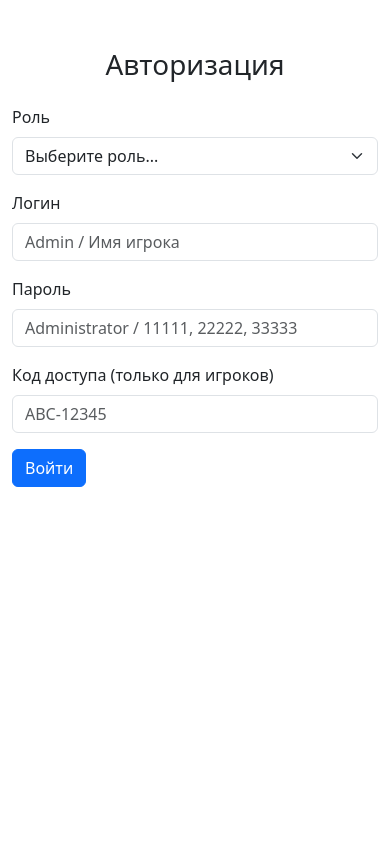
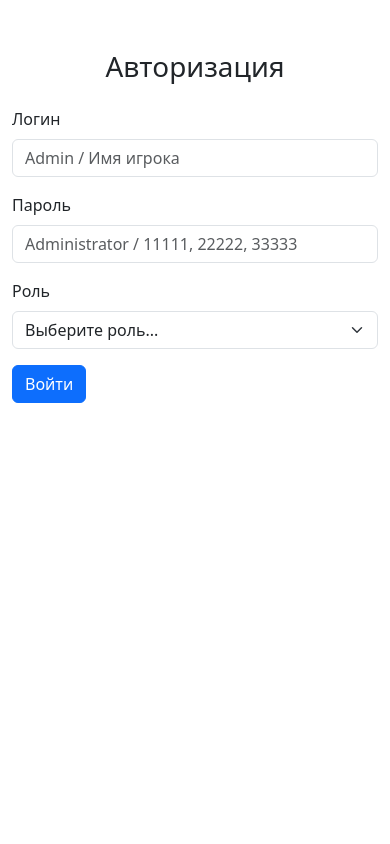
Before and after one commit to AntonS2000/Jeopardy-App, a Flask app: page / in a window 390 px wide. Run offline with Flask 3, Linux system fonts and the light colour scheme.

Commit message:
**Исправление интерфейса авторизации и восстановление функциональности кнопки "Восстановить"**
- Обновлён файл `server.py`: исправлен маршрут `/restore_code` для корректного чтения кода из `playerdata.json`, включена поддержка восстановления сессии
- Обновлён файл `templates/login.html`: перестроена структура формы авторизации — поля расположены по порядку: логин, пароль, роль, код доступа (условно отображается при выборе роли "Игрок"), форма помещена в центрированную карточку
- Добавлена динамическая видимость поля кода доступа через JavaScript, кнопка "Проверить" запускает запрос к `/room_snapshot` и отображает таблицу состояния игроков
- Внедрена проверка кода доступа с обработкой ошибок и генерацией таблицы с именами и статусами игроков (🟢/⚪)
- Устранены неиспользуемые строки кода и улучшена чистота проекта

Форма авторизации теперь соответствует требованиям: верстка центрирована, поля расположены в нужном порядке, поведение полей адаптивное. Кнопка "Восстановить" в панели администратора работает корректно.

```diff
--- a/server.py
+++ b/server.py
@@ -137,18 +137,11 @@ def generate_code_route():
 @app.route("/restore_code", methods=["POST"])
 def restore_code_route():
     global current_game_code
-    code = None
-    try:
-        with open("gamecodes.json", "r", encoding="utf-8") as f:
-            data = json.load(f)
-            code = data[-1] if data else None
-    except Exception as e:
-        print("Ошибка чтения gamecodes.json:", e)
+    pdata = load_playerdata()
+    code = pdata.get("current_game_code")
     if code:
         current_game_code = code
         ensure_code_state(code)
-        pdata = load_playerdata()
-        pdata["current_game_code"] = code
         if code not in pdata["sessions"]:
             pdata["sessions"][code] = {s: None for s in valid_slots}
         save_playerdata(pdata)
@@ -206,7 +199,6 @@ def logout_player():
     return redirect(url_for("login"))
 
 # ===== Socket.IO =====
-from flask import request
 
 @socketio.on("connect")
 def on_connect():
--- a/templates/login.html
+++ b/templates/login.html
@@ -4,8 +4,23 @@
   <meta charset="UTF-8">
   <title>Вход</title>
   <link rel="stylesheet" href="https://cdn.jsdelivr.net/npm/bootstrap@5.3.2/dist/css/bootstrap.min.css">
+  <style>
+    body {
+      display: flex;
+      justify-content: center;
+      align-items: flex-start;
+      min-height: 100vh;
+      padding-top: 50px;
+    }
+    .login-card {
+      max-width: 500px;
+      width: 100%;
+      margin: 0 auto;
+    }
+  </style>
 </head>
-<body class="container mt-5">
+<body>
+  <div class="container login-card">
     <h1 class="text-center">Авторизация</h1>
     {% with messages = get_flashed_messages() %}
       {% if messages %}
@@ -13,14 +28,6 @@
       {% endif %}
     {% endwith %}
     <form method="POST" class="mt-4">
-    <div class="mb-3">
-      <label class="form-label">Роль</label>
-      <select name="role" class="form-select" required>
-        <option value="">Выберите роль...</option>
-        <option value="Администратор" {% if request.form.role == 'Администратор' %}selected{% endif %}>Администратор</option>
-        <option value="Игрок" {% if request.form.role == 'Игрок' %}selected{% endif %}>Игрок</option>
-      </select>
-    </div>
       <div class="mb-3">
         <label class="form-label">Логин</label>
         <input type="text" name="login" class="form-control" value="{{ request.form.login or '' }}" placeholder="Admin / Имя игрока">
@@ -30,11 +37,24 @@
         <input type="password" name="password" class="form-control" value="{{ request.form.password or '' }}" placeholder="Administrator / 11111, 22222, 33333">
       </div>
       <div class="mb-3">
-      <label class="form-label">Код доступа (только для игроков)</label>
-      <input type="text" name="access_code" class="form-control" value="{{ request.form.access_code or '' }}" maxlength="9" placeholder="ABC-12345">
+        <label class="form-label">Роль</label>
+        <select name="role" id="role" class="form-select" required onchange="toggleAccessCode()">
+          <option value="">Выберите роль...</option>
+          <option value="Администратор" {% if request.form.role == 'Администратор' %}selected{% endif %}>Администратор</option>
+          <option value="Игрок" {% if request.form.role == 'Игрок' %}selected{% endif %}>Игрок</option>
+        </select>
+      </div>
+      <div class="mb-3" id="access_code_group" style="display: none;">
+        <label class="form-label">Код доступа</label>
+        <div class="input-group">
+          <input type="text" name="access_code" id="access_code" class="form-control" value="{{ request.form.access_code or '' }}" maxlength="9" placeholder="ABC-12345">
+          <button type="button" class="btn btn-outline-secondary" onclick="checkCode()">Проверить</button>
+        </div>
+        <div id="snapshot" class="mt-3"></div>
       </div>
       <button type="submit" class="btn btn-primary">Войти</button>
     </form>
+  </div>
 
   <script>
     function toggleAccessCode() {
@@ -42,18 +62,34 @@
       document.getElementById("access_code_group").style.display = (role === "Игрок") ? "block" : "none";
     }
 
+    // Инициализация видимости поля кода доступа при загрузке страницы
+    document.addEventListener("DOMContentLoaded", function() {
+      toggleAccessCode();
+    });
+
     function checkCode() {
       const code = document.getElementById("access_code").value;
+      if (!code) {
+        alert("Пожалуйста, введите код доступа");
+        return;
+      }
       fetch("/room_snapshot?code=" + code)
         .then(r => r.json())
         .then(data => {
           const slots = data.slots || {};
           let html = "<table class='table table-bordered'><thead><tr><th>№</th><th>Имя игрока</th><th>Доступность</th></tr></thead><tbody>";
           ["11111","22222","33333"].forEach((s,i) => {
-            html += `<tr><td>${i+1}</td><td>${slots[s]||"–"}</td><td>${slots[s]?"🟢":"⚪"}</td></tr>`;
+            const player = slots[s];
+            const availability = player ? "🟢" : "⚪";
+            const playerName = player || "–";
+            html += `<tr><td>${i+1}</td><td>${playerName}</td><td>${availability}</td></tr>`;
           });
           html += "</tbody></table>";
           document.getElementById("snapshot").innerHTML = html;
+        })
+        .catch(error => {
+          console.error('Ошибка при проверке кода:', error);
+          alert('Ошибка при проверке кода доступа');
         });
     }
   </script>
```
Also changed, not shown: 1 other file. Lines whose indentation alone changed are shown as unchanged.
